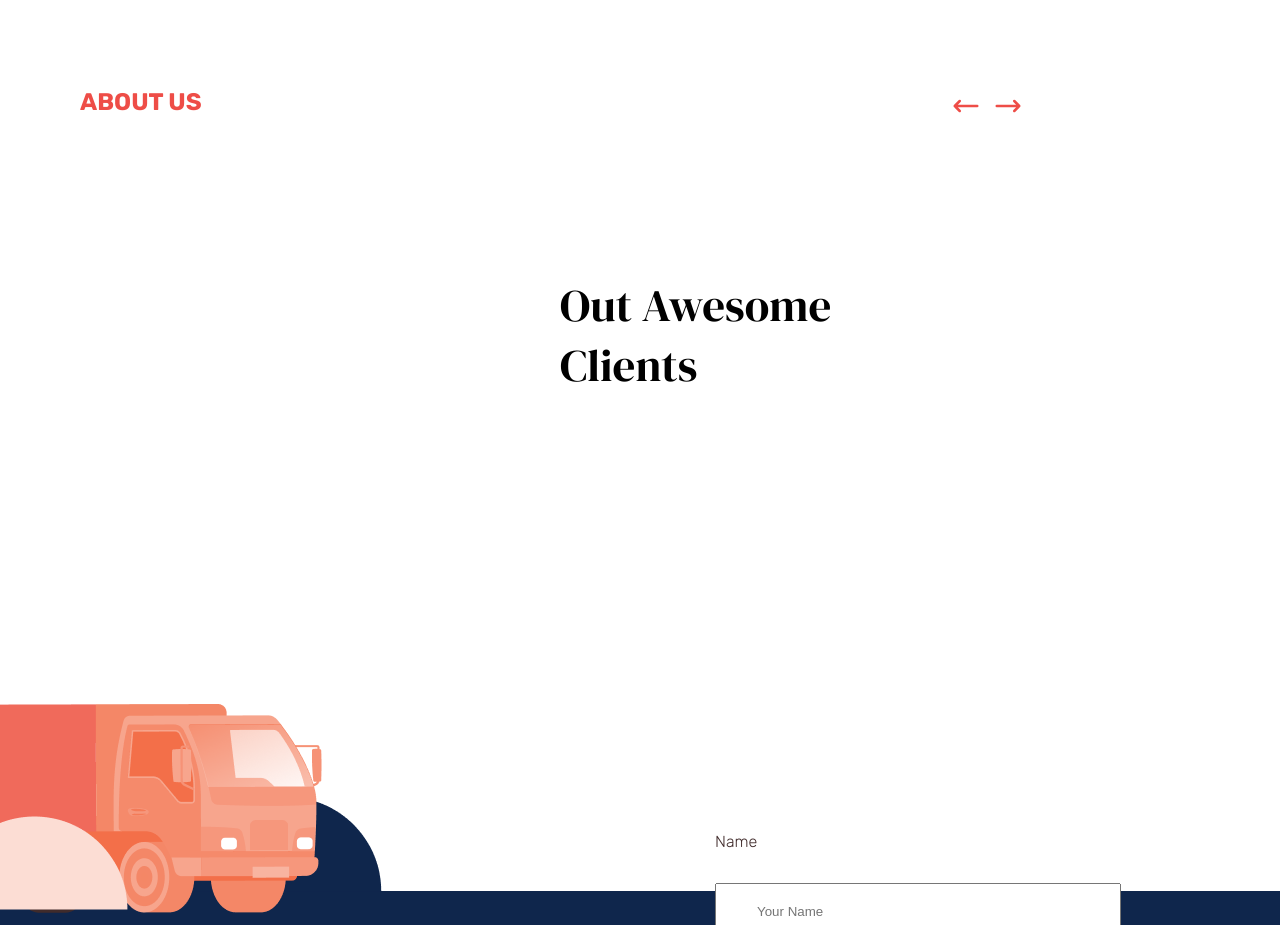
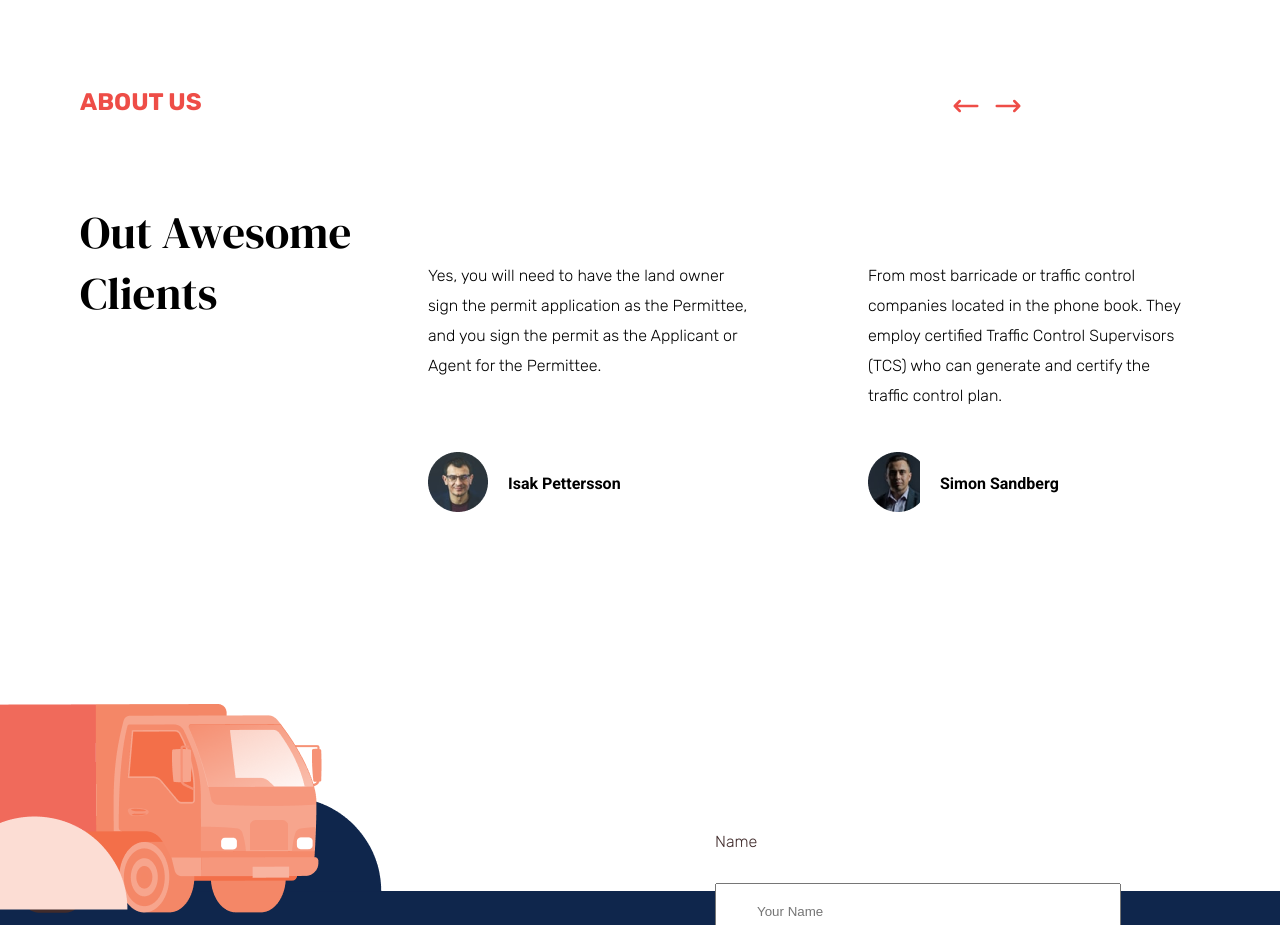
Before and after one commit to freesudani/Traffico, a React (Create React App) app: page / in a window 1280 px wide. Shown: the part 4300-5225 px from the top of the page. Built offline with nearby package versions, Linux system fonts and the light colour scheme.

Commit message:
testimonial    Section

```diff
--- a/src/components/Review.js
+++ b/src/components/Review.js
@@ -5,8 +5,11 @@ import Body5 from "../theme/Body5.styled";
 import Body4 from "../theme/Body4.styled";
 
 const RevSec = styled.div`
+  display: grid;
+  grid-template-rows: 3fr 1fr;
   height: 36rem;
   width: 42rem;
+  padding: 6rem 5.2rem 4rem 4.8rem;
   background-color: ${Colors.Text.TextWhite};
   border-radius: 1rem;
 `;
@@ -18,10 +21,9 @@ const RevText = styled.div`
 
 const RevPerson = styled.div`
   display: flex;
-  justify-content: space-between;
-  align-items: center;
-  margin-bottom: 4rem;
-  margin-left: 4.8rem;
+  justify-content: left;
+  align-items: end;
+
   width: 24rem;
   height: 6rem;
 `;
--- a/src/components/Testimonials.js
+++ b/src/components/Testimonials.js
@@ -8,6 +8,7 @@ import {
   HiOutlineArrowNarrowRight,
 } from "react-icons/hi";
 import Review from "../components/Review";
+import { customertesti } from "../data/CustomerTesti";
 
 const TestiSec = styled.div`
   position: relative;
@@ -19,6 +20,7 @@ const TestiSec = styled.div`
 `;
 
 const Top = styled.div`
+  padding-top: -4rem;
   display: flex;
   justify-content: space-between;
   align-items: center;
@@ -52,16 +54,21 @@ const ButtongGroup = styled.div`
 
 const Bottom = styled.div`
   display: flex;
-  justify-content: center;
-  align-items: center;
+  justify-content: start;
+  align-items: start;
 `;
 
 const Title = styled.div`
   width: 30rem;
+  margin-top: 4rem;
   text-align: left;
 `;
 
-const Reviews = styled.div``;
+const Reviews = styled.div`
+  display: grid;
+  grid-template-columns: repeat(3, 42rem);
+  grid-column-gap: 20px;
+`;
 
 const Testimonials = () => {
   return (
@@ -84,7 +91,14 @@ const Testimonials = () => {
           <H2>Out Awesome Clients</H2>
         </Title>
         <Reviews>
-          <Review />
+          {customertesti.map((testi, index) => (
+            <Review
+              key={index}
+              parag={testi.qoute}
+              picture={testi.picture}
+              title={testi.customer}
+            />
+          ))}
         </Reviews>
       </Bottom>
     </TestiSec>
--- /dev/null
+++ b/src/data/CustomerTesti.js
@@ -0,0 +1,24 @@
+import CustomerImage1 from "../images/Ellipse 9 (1).png";
+import CustomerImage2 from "../images/Ellipse 9 (2).png";
+import CustomerImage3 from "../images/Ellipse 9.png";
+
+export const customertesti = [
+  {
+    qoute:
+      "Yes, you will need to have the land owner sign the permit application as the Permittee, and you sign the permit as the Applicant or Agent for the Permittee.",
+    customer: "Isak Pettersson",
+    picture: `${CustomerImage1}`,
+  },
+  {
+    qoute:
+      "From most barricade or traffic control companies located in the phone book. They employ certified Traffic Control Supervisors (TCS) who can generate and certify the traffic control plan. ",
+    customer: "Simon Sandberg",
+    picture: `${CustomerImage2}`,
+  },
+  {
+    qoute:
+      "An A-Line, or access restriction deed is a property right that has been obtained by CDOT for the sole purpose of prohibiting direct",
+    customer: "Isak Pettersson",
+    picture: `${CustomerImage3}`,
+  },
+];
```
